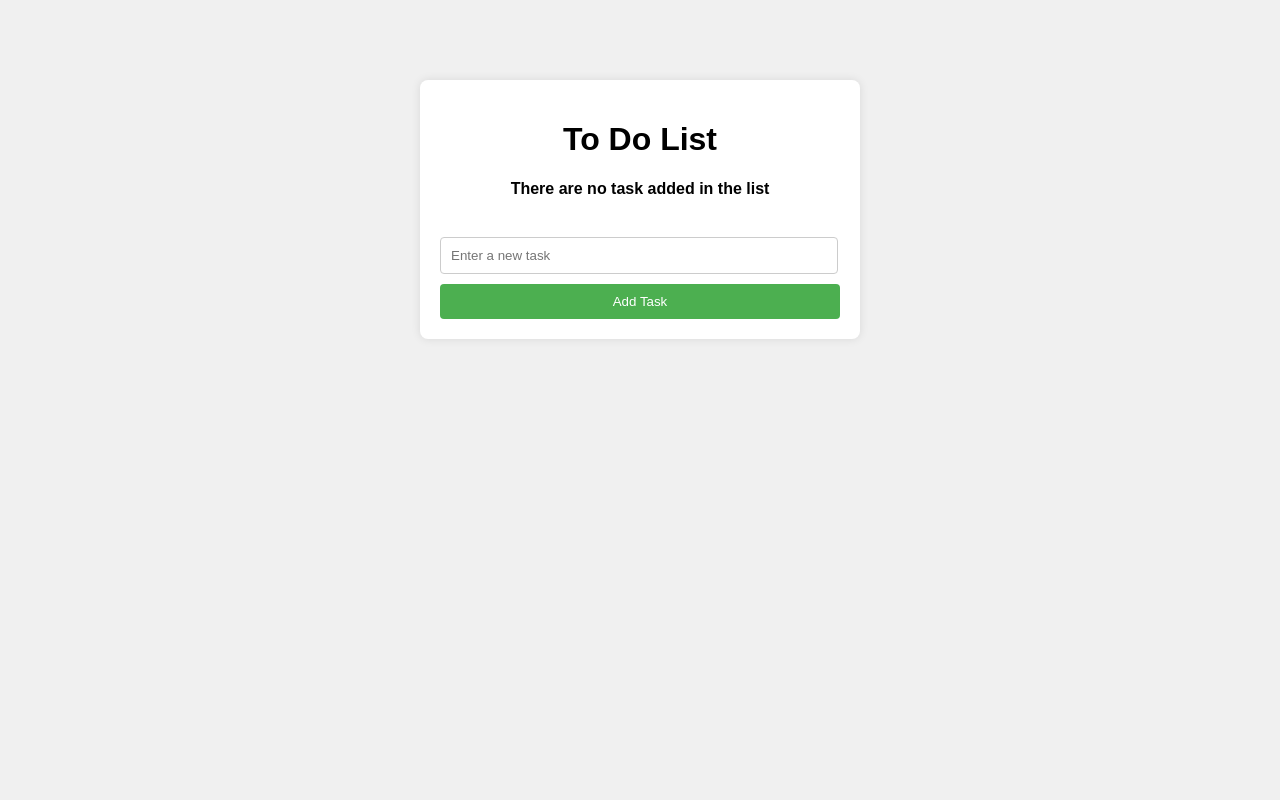
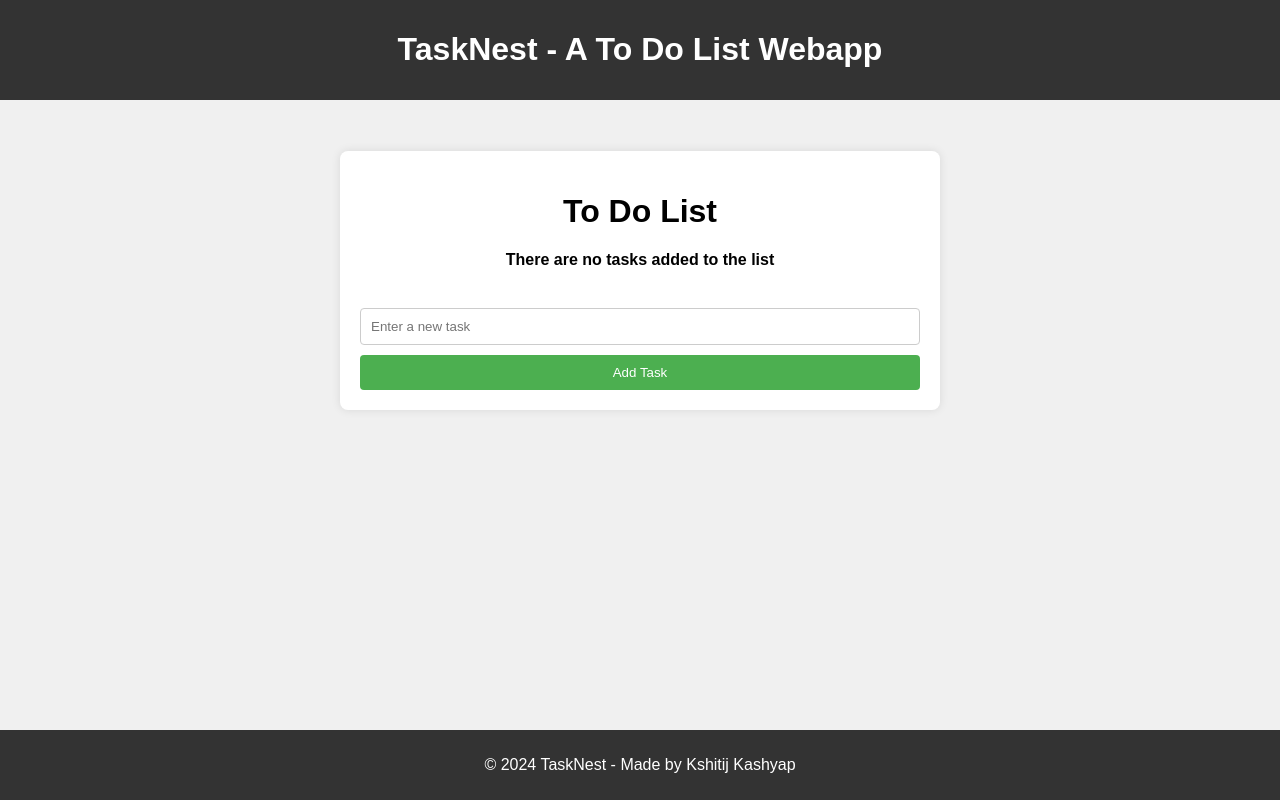
Before and after one commit to kshitij7704/To_Do_List_Flask_App, a Flask app: page / in a window 1280 px wide. Run offline with Flask 3, Linux system fonts and the light colour scheme.

Commit message:
Modified style

```diff
--- a/static/css/main.css
+++ b/static/css/main.css
@@ -2,35 +2,50 @@ body, html {
     margin: 0;
     font-family: sans-serif;
     background-color: #f0f0f0;
+    padding-top: 2%;
+    padding-bottom: 2%;
+    box-sizing: border-box;
+    display: flex;
+    justify-content: center;
+    flex-direction: column;
 }
 
 h1, h4 {
     text-align: center;
 }
 
+.main-content {
+    padding: 20px;
+}
+
 .content {
-    margin: 10vh auto;
+    margin: 20px auto;
     padding: 20px;
     width: 90%;
-    max-width: 400px;
+    max-width: 600px;
     background-color: #fff;
     box-shadow: 0 0 10px rgba(0, 0, 0, 0.1);
     border-radius: 8px;
+    box-sizing: border-box;
 }
 
 table, td, th {
     border: 1px solid #aaa;
+    box-sizing: border-box;
 }
 
 table {
     border-collapse: collapse;
     width: 100%;
     margin-top: 20px;
+    box-sizing: border-box;
 }
 
 th, td {
     padding: 10px;
     text-align: center;
+    box-sizing: border-box;
+    width: 100px;
 }
 
 th {
@@ -38,11 +53,15 @@ th {
 }
 
 .date {
-    width: 85px;
+    width: 155px;
+}
+
+.task {
+    width: 400px;
 }
 
 .action {
-    width: 120px;
+    width: 260px;
 }
 
 .form {
@@ -50,11 +69,12 @@ th {
 }
 
 #content {
-    width: calc(100% - 24px);
+    width: 100%;
     padding: 10px;
     margin-bottom: 10px;
     border: 1px solid #ccc;
     border-radius: 4px;
+    box-sizing: border-box;
 }
 
 input[type="submit"] {
@@ -65,6 +85,7 @@ input[type="submit"] {
     border: none;
     border-radius: 4px;
     cursor: pointer;
+    box-sizing: border-box;
 }
 
 input[type="submit"]:hover {
@@ -78,6 +99,7 @@ input[type="submit"]:hover {
     border-radius: 4px;
     text-decoration: none;
     color: white;
+    box-sizing: border-box;
 }
 
 .btn-delete {
@@ -85,14 +107,18 @@ input[type="submit"]:hover {
     border: none;
     border-radius: 2px;
     height: 25px;
-    width: 55px;
+    width: 65px;
     margin: 1px;
+    box-sizing: border-box;
+    text-align: center;
 }
 
 .btn-delete a {
     text-align: center;
     color: #fff;
     text-decoration: none;
+    display: block;
+    box-sizing: border-box;
 }
 
 .btn-delete:hover {
@@ -104,22 +130,87 @@ input[type="submit"]:hover {
     border: none;
     border-radius: 2px;
     height: 25px;
-    width: 55px;
+    width: 65px;
     margin: 1px;
+    box-sizing: border-box;
+    text-align: center;
 }
 
 .btn-update a {
     text-align: center;
     color: #fff;
     text-decoration: none;
+    display: block;
+    box-sizing: border-box;
 }
 
 .btn-update:hover {
     background-color: #0056b3;
 }
 
+.header, .footer {
+    background-color: #333;
+    color: #fff;
+    text-align: center;
+    padding: 10px;
+    width: 100%;
+    position: fixed;
+    left: 0;
+    box-sizing: border-box;
+}
+
+.header {
+    top: 0;
+}
+
+.footer {
+    bottom: 0;
+}
+
+.footer a {
+    color: #fff;
+    text-decoration: none;
+}
+
+.footer a:hover {
+    color: #9facff;
+}
+
 @media (max-width: 600px) {
+    body {
+        padding-top: 30%;
+    }
+
     .content {
         width: 95%;
     }
+
+    table, th, td {
+        font-size: 14px;
+    }
+
+    .date, .action {
+        width: auto;
+    }
+
+    .btn-delete, .btn-update {
+        width: auto;
+        padding: 5px;
+    }
 }
+
+@media (max-width: 768px) {
+    body {
+        padding-top: 11%;
+    }
+
+    .content {
+        width: 90%;
+    }
+}
+
+@media (min-width: 1024px) {
+    .content {
+        margin-top: 10vh;
+    }
+}
--- a/templates/base.html
+++ b/templates/base.html
@@ -3,14 +3,24 @@
 <head>
     <meta charset="UTF-8">
     <meta name="viewport" content="width=device-width, initial-scale=1.0">
-    <title>To Do List</title>
+    <title>TaskNest - A To Do List Webapp</title>
+    <!-- Link to logo of page -->
+    <link rel="shortcut icon" href="{{url_for('static',filename='assets/logo.png')}}">
     <!-- Link to the main CSS stylesheet -->
     <link rel="stylesheet" href="{{ url_for('static', filename='css/main.css') }}">
     <!-- Block for additional head content -->
     {% block head %} {% endblock %}
 </head>
 <body>
+    <header class="header">
+        <h1>TaskNest - A To Do List Webapp</h1>
+    </header>
     <!-- Block for the main content of the page -->
-    {% block body %} {% endblock %}
+    <main class="main-content">
+        {% block body %} {% endblock %}
+    </main>
+    <footer class="footer">
+        <p>&copy; 2024 TaskNest - Made by <a href="https://kshitij7704.github.io/Kshitij_Portfolio/" target="_blank">Kshitij Kashyap</a></p>
+    </footer>
 </body>
 </html>
--- a/templates/index.html
+++ b/templates/index.html
@@ -1,7 +1,7 @@
 {% extends 'base.html' %}
 
 {% block head %}
-    <title>To Do List</title>
+    <title>TaskNest - A To Do List Webapp</title>
 {% endblock %}
 
 {% block body %}
@@ -9,12 +9,12 @@
         <h1>To Do List</h1>
         <!-- Checking if there are any tasks -->
         {% if tasks|length < 1 %}
-            <h4>There are no task added in the list</h4>
+            <h4>There are no tasks added to the list</h4>
         {% else %}
             <!-- Display tasks in a table -->
             <table>
                 <tr>
-                    <th>Task</th>
+                    <th class="task">Task</th>
                     <th class="date">Added</th>
                     <th class="action">Actions</th>
                 </tr>
@@ -24,8 +24,8 @@
                         <td>{{ task.date_created.date() }}</td>
                         <td>
                             <!-- Buttons for delete and update -->
-                            <button class="btn-delete"><a href="/delete/{{task.id}}" >Delete</a></button>
-                            <button class="btn-update"><a href="/update/{{task.id}}">Update</a></button>
+                            <button class="btn btn-delete"><a href="/delete/{{task.id}}">Delete</a></button>
+                            <button class="btn btn-update"><a href="/update/{{task.id}}">Update</a></button>
                         </td>
                     </tr>
                 {% endfor %}
--- a/templates/update.html
+++ b/templates/update.html
@@ -1,7 +1,7 @@
 {% extends 'base.html' %}
 
 {% block head %}
-    <title>To Do List</title>
+    <title>TaskNest - A To Do List Webapp</title>
 {% endblock %}
 
 {% block body %}
```
Also changed, not shown: instance/list.db, static/assets/logo.png (added), 3 other files.
